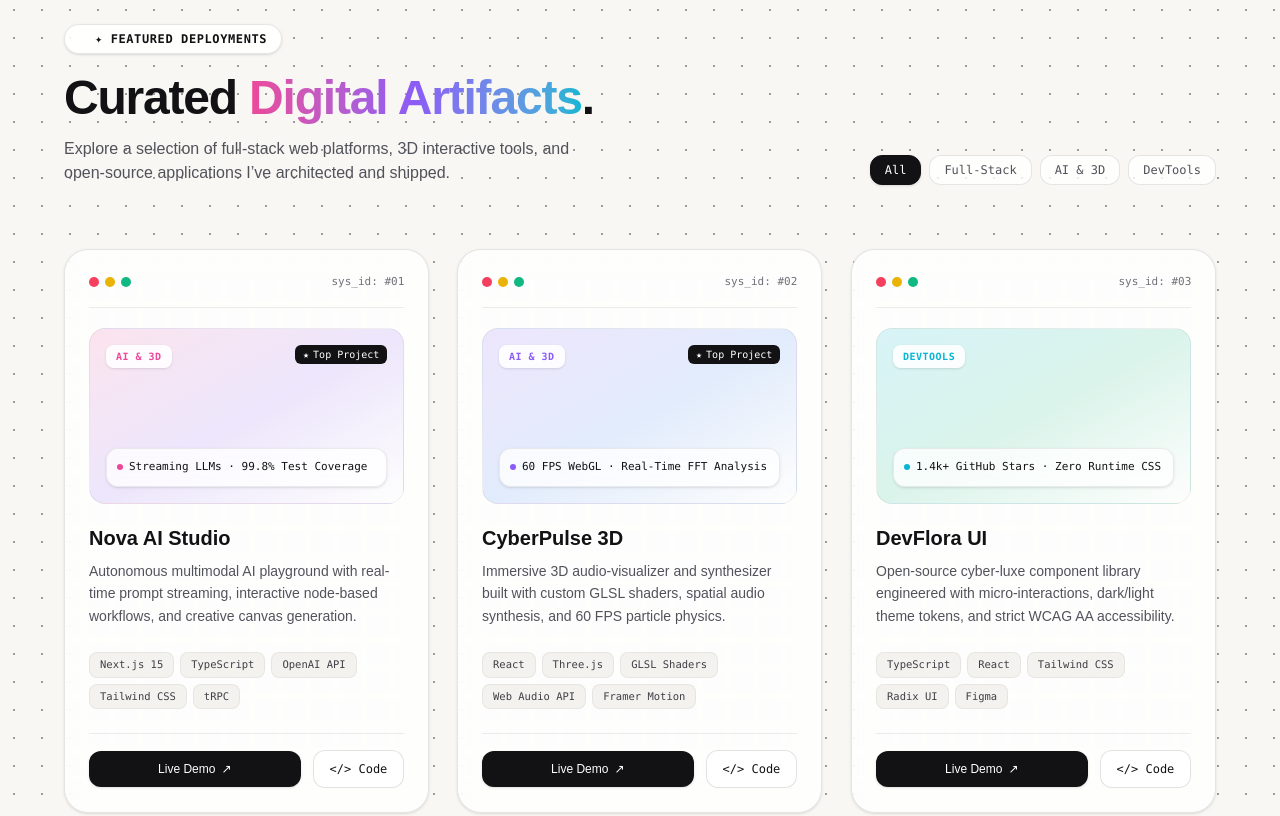
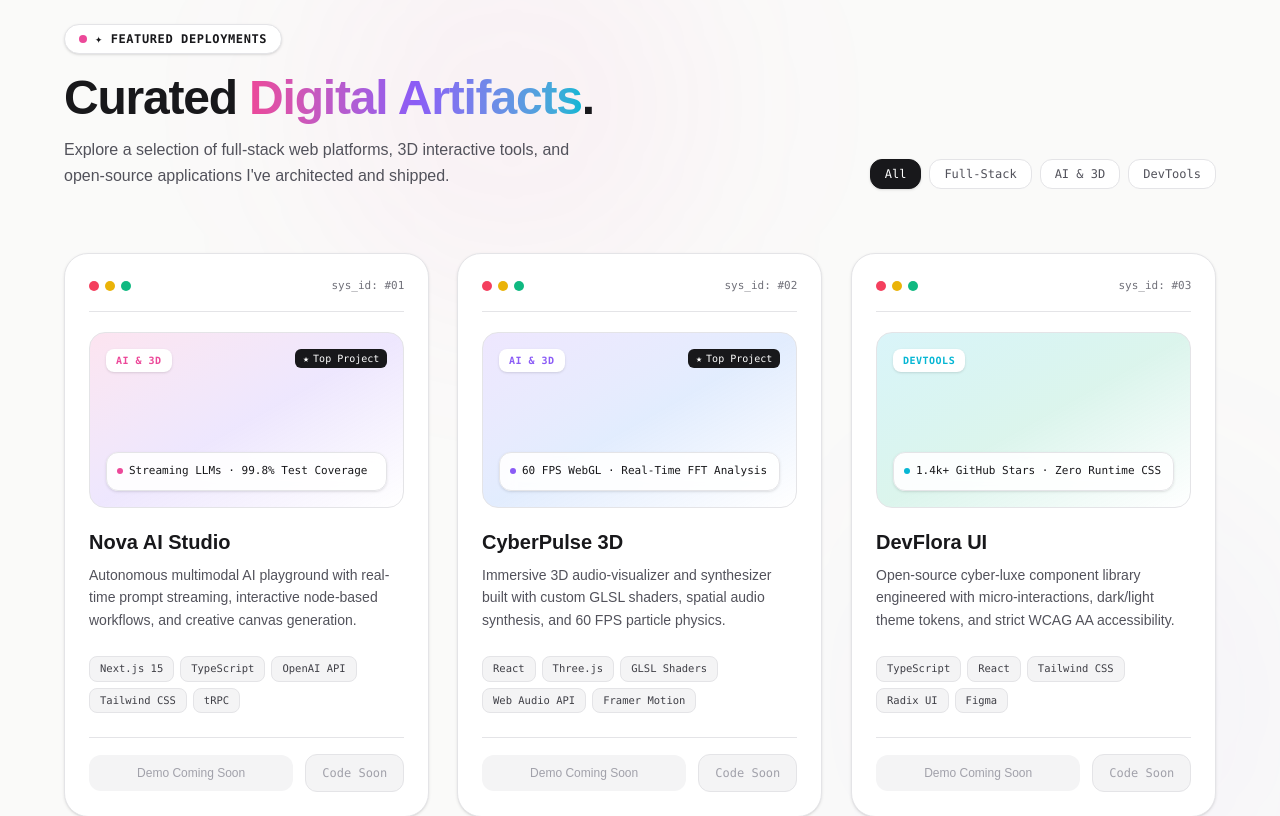
Before and after one commit to DevAgr4/Portfolio, a Next.js app: page / in a window 1280 px wide. Shown: the part 5120-5936 px from the top of the page. Built offline with nearby package versions, Linux system fonts and the light colour scheme.

Commit message:
Fix project TypeScript properties

```diff
--- a/src/sections/Projects.tsx
+++ b/src/sections/Projects.tsx
@@ -24,13 +24,21 @@ const projects: Project[] = [
     description:
       "Autonomous multimodal AI playground with real-time prompt streaming, interactive node-based workflows, and creative canvas generation.",
     stats: "Streaming LLMs · 99.8% Test Coverage",
-    stack: ["Next.js 15", "TypeScript", "OpenAI API", "Tailwind CSS", "tRPC"],
-    gradient: "from-[#ec4899]/15 via-[#8b5cf6]/15 to-transparent",
+    stack: [
+      "Next.js 15",
+      "TypeScript",
+      "OpenAI API",
+      "Tailwind CSS",
+      "tRPC",
+    ],
+    gradient:
+      "from-[#ec4899]/15 via-[#8b5cf6]/15 to-transparent",
     accent: "#ec4899",
-    demoUrl: "https://example.com",
-    githubUrl: "https://github.com",
+    demoUrl: "",
+    githubUrl: "",
     featured: true,
   },
+
   {
     id: "02",
     title: "CyberPulse 3D",
@@ -38,13 +46,21 @@ const projects: Project[] = [
     description:
       "Immersive 3D audio-visualizer and synthesizer built with custom GLSL shaders, spatial audio synthesis, and 60 FPS particle physics.",
     stats: "60 FPS WebGL · Real-Time FFT Analysis",
-    stack: ["React", "Three.js", "GLSL Shaders", "Web Audio API", "Framer Motion"],
-    gradient: "from-[#8b5cf6]/15 via-[#3b82f6]/15 to-transparent",
+    stack: [
+      "React",
+      "Three.js",
+      "GLSL Shaders",
+      "Web Audio API",
+      "Framer Motion",
+    ],
+    gradient:
+      "from-[#8b5cf6]/15 via-[#3b82f6]/15 to-transparent",
     accent: "#8b5cf6",
-    demoUrl: "https://example.com",
-    githubUrl: "https://github.com",
+    demoUrl: "",
+    githubUrl: "",
     featured: true,
   },
+
   {
     id: "03",
     title: "DevFlora UI",
@@ -52,12 +68,20 @@ const projects: Project[] = [
     description:
       "Open-source cyber-luxe component library engineered with micro-interactions, dark/light theme tokens, and strict WCAG AA accessibility.",
     stats: "1.4k+ GitHub Stars · Zero Runtime CSS",
-    stack: ["TypeScript", "React", "Tailwind CSS", "Radix UI", "Figma"],
-    gradient: "from-[#06b6d4]/15 via-[#10b981]/15 to-transparent",
+    stack: [
+      "TypeScript",
+      "React",
+      "Tailwind CSS",
+      "Radix UI",
+      "Figma",
+    ],
+    gradient:
+      "from-[#06b6d4]/15 via-[#10b981]/15 to-transparent",
     accent: "#06b6d4",
-    demoUrl: "https://example.com",
-    githubUrl: "https://github.com",
+    demoUrl: "",
+    githubUrl: "",
   },
+
   {
     id: "04",
     title: "Krypton Telemetry",
@@ -65,12 +89,20 @@ const projects: Project[] = [
     description:
       "High-throughput DevOps observability dashboard monitoring serverless edge clusters, query latencies, and real-time deployment logs.",
     stats: "< 8ms WebSocket Latency · Dockerized",
-    stack: ["Next.js", "Node.js", "PostgreSQL", "WebSockets", "Docker"],
-    gradient: "from-[#10b981]/15 via-[#06b6d4]/15 to-transparent",
+    stack: [
+      "Next.js",
+      "Node.js",
+      "PostgreSQL",
+      "WebSockets",
+      "Docker",
+    ],
+    gradient:
+      "from-[#10b981]/15 via-[#06b6d4]/15 to-transparent",
     accent: "#10b981",
-    demoUrl: "https://example.com",
-    githubUrl: "https://github.com",
+    demoUrl: "",
+    githubUrl: "",
   },
+
   {
     id: "05",
     title: "Aura FashionTech",
@@ -78,10 +110,20 @@ const projects: Project[] = [
     description:
       "High-fashion digital commerce platform featuring real-time 3D interactive garment inspection, headless CMS, and instant Stripe checkout.",
     stats: "3D Product Viewer · Headless Architecture",
-    stack: ["Next.js 15", "Three.js", "Stripe API", "Sanity CMS", "Tailwind"],
-    gradient: "from-[#ec4899]/15 via-[#f59e0b]/15 to-transparent",
+    stack: [
+      "Next.js 15",
+      "Three.js",
+      "Stripe API",
+      "Sanity CMS",
+      "Tailwind",
+    ],
+    gradient:
+      "from-[#ec4899]/15 via-[#f59e0b]/15 to-transparent",
     accent: "#ec4899",
+    demoUrl: "",
+    githubUrl: "",
   },
+
   {
     id: "06",
     title: "Synapse Graph",
@@ -89,27 +131,56 @@ const projects: Project[] = [
     description:
       "Local-first markdown second-brain with interactive 3D bidirectional knowledge graphs, instant search, and offline-first IndexedDB sync.",
     stats: "Local-First · Interactive Force Graph",
-    stack: ["React", "TypeScript", "D3.js", "IndexedDB", "Tailwind"],
-    gradient: "from-[#f59e0b]/15 via-[#ec4899]/15 to-transparent",
+    stack: [
+      "React",
+      "TypeScript",
+      "D3.js",
+      "IndexedDB",
+      "Tailwind",
+    ],
+    gradient:
+      "from-[#f59e0b]/15 via-[#ec4899]/15 to-transparent",
     accent: "#f59e0b",
+    demoUrl: "",
+    githubUrl: "",
   },
 ];
 
-const categories = ["All", "Full-Stack", "AI & 3D", "DevTools"] as const;
+const categories = [
+  "All",
+  "Full-Stack",
+  "AI & 3D",
+  "DevTools",
+] as const;
 
 export default function Projects() {
-  const [selectedCategory, setSelectedCategory] = useState<string>("All");
+  const [selectedCategory, setSelectedCategory] =
+    useState<string>("All");
 
   // Magnetic 3D tilt handler
-  const handleTilt = (e: React.MouseEvent<HTMLDivElement>) => {
+  const handleTilt = (
+    e: React.MouseEvent<HTMLDivElement>
+  ) => {
     const el = e.currentTarget;
     const rect = el.getBoundingClientRect();
-    const x = (e.clientX - rect.left) / rect.width - 0.5;
-    const y = (e.clientY - rect.top) / rect.height - 0.5;
-    el.style.transform = `perspective(800px) rotateY(${x * 8}deg) rotateX(${-y * 8}deg) translateY(-4px)`;
+
+    const x =
+      (e.clientX - rect.left) / rect.width - 0.5;
+
+    const y =
+      (e.clientY - rect.top) / rect.height - 0.5;
+
+    el.style.transform = `
+      perspective(800px)
+      rotateY(${x * 8}deg)
+      rotateX(${-y * 8}deg)
+      translateY(-4px)
+    `;
   };
 
-  const resetTilt = (e: React.MouseEvent<HTMLDivElement>) => {
+  const resetTilt = (
+    e: React.MouseEvent<HTMLDivElement>
+  ) => {
     e.currentTarget.style.transform =
       "perspective(800px) rotateY(0deg) rotateX(0deg) translateY(0px)";
   };
@@ -117,173 +188,257 @@ export default function Projects() {
   const filteredProjects =
     selectedCategory === "All"
       ? projects
-      : projects.filter((p) => p.category === selectedCategory);
+      : projects.filter(
+          (project) =>
+            project.category === selectedCategory
+        );
 
   return (
     <section
       id="projects"
-      className="relative bg-[#f8f7f4] text-[#121214] px-4 sm:px-8 md:px-14 py-20 md:py-28 overflow-hidden font-['Outfit',sans-serif] border-t border-[#121214]/8"
+      className="relative bg-[#FAFAF9] text-[#18181B] px-4 sm:px-8 md:px-14 py-20 md:py-28 overflow-hidden font-['Outfit',sans-serif] border-t border-[#E4E4E7]"
     >
       {/* Background Dot Matrix Pattern */}
       <div
-        className="absolute inset-0 opacity-[0.4] pointer-events-none"
+        className="absolute inset-0 opacity-[0.25] pointer-events-none"
         style={{
-          backgroundImage: "radial-gradient(#121214 0.8px, transparent 0.8px)",
-          backgroundSize: "28px 28px"
+          backgroundImage:
+            "radial-gradient(#18181B 0.7px, transparent 0.7px)",
+          backgroundSize: "28px 28px",
         }}
       />
 
+      {/* Soft Background Glow */}
+      <div className="absolute inset-0 pointer-events-none overflow-hidden">
+        <div className="absolute top-0 left-1/4 w-96 h-96 bg-[#EC4899]/5 blur-[100px] rounded-full" />
+
+        <div className="absolute right-0 top-1/3 w-96 h-96 bg-[#8B5CF6]/5 blur-[110px] rounded-full" />
+
+        <div className="absolute bottom-0 left-0 w-80 h-80 bg-[#06B6D4]/5 blur-[100px] rounded-full" />
+      </div>
+
       <div className="max-w-6xl mx-auto relative z-10">
 
-        {/* ── Section Header ── */}
+        {/* Section Header */}
         <div className="text-center md:text-left mb-12 sm:mb-16">
-          <div className="inline-flex items-center gap-2 bg-white/90 border border-[#121214]/10 px-3.5 py-1.5 rounded-full mb-4 shadow-sm">
-            <span className="w-2 h-2 rounded-full bg-[#ec4899] animate-ping" />
-            <span className="font-mono text-xs font-semibold text-[#121214] uppercase tracking-wider">
+
+          <div className="inline-flex items-center gap-2 bg-white border border-[#E4E4E7] px-3.5 py-1.5 rounded-full mb-4 shadow-sm">
+            <span className="relative w-2 h-2 rounded-full bg-[#EC4899]">
+              <span className="absolute inset-0 rounded-full bg-[#EC4899] animate-ping" />
+            </span>
+
+            <span className="font-mono text-xs font-semibold text-[#18181B] uppercase tracking-wider">
               ✦ Featured Deployments
             </span>
           </div>
 
           <div className="flex flex-col md:flex-row md:items-end justify-between gap-6">
+
             <div>
-              <h2 className="text-3xl sm:text-4xl md:text-5xl font-bold tracking-tight text-[#121214] leading-[1.15]">
-                Curated <span className="bg-gradient-to-r from-[#ec4899] via-[#8b5cf6] to-[#06b6d4] bg-clip-text text-transparent">Digital Artifacts</span>.
+              <h2 className="text-3xl sm:text-4xl md:text-5xl font-bold tracking-tight text-[#18181B] leading-[1.15]">
+                Curated{" "}
+                <span className="bg-gradient-to-r from-[#EC4899] via-[#8B5CF6] to-[#06B6D4] bg-clip-text text-transparent">
+                  Digital Artifacts
+                </span>
+                .
               </h2>
-              <p className="mt-3 text-sm sm:text-base text-[#52525b] max-w-lg font-normal">
-                Explore a selection of full-stack web platforms, 3D interactive tools, and open-source applications I’ve architected and shipped.
+
+              <p className="mt-3 text-sm sm:text-base text-[#52525B] max-w-lg font-normal leading-relaxed">
+                Explore a selection of full-stack web platforms,
+                3D interactive tools, and open-source applications
+                I&apos;ve architected and shipped.
               </p>
             </div>
 
-            {/* Category Filter Pills */}
+            {/* Category Filters */}
             <div className="flex flex-wrap gap-2">
-              {categories.map((cat) => (
+
+              {categories.map((category) => (
                 <button
-                  key={cat}
-                  onClick={() => setSelectedCategory(cat)}
+                  key={category}
+                  onClick={() =>
+                    setSelectedCategory(category)
+                  }
                   className={`font-mono text-xs px-3.5 py-1.5 rounded-xl border transition-all ${
-                    selectedCategory === cat
-                      ? "bg-[#121214] text-white border-[#121214] shadow-sm"
-                      : "bg-white/80 hover:bg-white text-[#52525b] border-[#121214]/10 hover:border-[#121214]/25"
+                    selectedCategory === category
+                      ? "bg-[#18181B] text-white border-[#18181B] shadow-sm"
+                      : "bg-white hover:bg-[#F4F4F5] text-[#52525B] border-[#E4E4E7] hover:border-[#A1A1AA]"
                   }`}
                 >
-                  {cat}
+                  {category}
                 </button>
               ))}
+
             </div>
           </div>
         </div>
 
-        {/* ── Projects Grid ── */}
+        {/* Projects Grid */}
         <div className="grid md:grid-cols-2 lg:grid-cols-3 gap-6 sm:gap-7">
+
           {filteredProjects.map((project) => (
             <div
               key={project.id}
               onMouseMove={handleTilt}
               onMouseLeave={resetTilt}
-              className="bg-white/80 backdrop-blur-md border border-[#121214]/10 rounded-3xl p-6 shadow-sm hover:shadow-[0_18px_40px_-10px_rgba(18,18,20,0.12)] transition-all duration-300 flex flex-col justify-between will-change-transform group"
+              className="bg-white border border-[#E4E4E7] rounded-3xl p-6 shadow-sm hover:shadow-[0_18px_40px_-10px_rgba(18,18,20,0.12)] transition-all duration-300 flex flex-col justify-between will-change-transform group"
             >
+
               <div>
-                {/* Mac Terminal Header Bar on Card */}
-                <div className="flex items-center justify-between pb-4 border-b border-[#121214]/8 mb-5">
+
+                {/* Terminal Header */}
+                <div className="flex items-center justify-between pb-4 border-b border-[#E4E4E7] mb-5">
+
                   <div className="flex items-center gap-1.5">
-                    <span className="w-2.5 h-2.5 rounded-full bg-[#f43f5e]" />
-                    <span className="w-2.5 h-2.5 rounded-full bg-[#eab308]" />
-                    <span className="w-2.5 h-2.5 rounded-full bg-[#10b981]" />
+                    <span className="w-2.5 h-2.5 rounded-full bg-[#F43F5E]" />
+                    <span className="w-2.5 h-2.5 rounded-full bg-[#EAB308]" />
+                    <span className="w-2.5 h-2.5 rounded-full bg-[#10B981]" />
                   </div>
-                  <span className="font-mono text-[11px] text-[#71717a]">
+
+                  <span className="font-mono text-[11px] text-[#71717A]">
                     sys_id: #{project.id}
                   </span>
+
                 </div>
 
-                {/* Project Visual Canvas / Glow Preview Header */}
+                {/* Project Preview */}
                 <div
-                  className={`relative h-44 rounded-2xl bg-gradient-to-br ${project.gradient} border border-[#121214]/6 p-4 flex flex-col justify-between overflow-hidden mb-5`}
+                  className={`relative h-44 rounded-2xl bg-gradient-to-br ${project.gradient} border border-[#E4E4E7] p-4 flex flex-col justify-between overflow-hidden mb-5`}
                 >
+
                   <div className="flex justify-between items-start">
+
                     <span
-                      className="font-mono text-[10px] font-semibold uppercase tracking-wider px-2.5 py-1 rounded-lg bg-white/90 shadow-sm"
-                      style={{ color: project.accent }}
+                      className="font-mono text-[10px] font-semibold uppercase tracking-wider px-2.5 py-1 rounded-lg bg-white shadow-sm"
+                      style={{
+                        color: project.accent,
+                      }}
                     >
                       {project.category}
                     </span>
+
                     {project.featured && (
-                      <span className="font-mono text-[10px] px-2 py-0.5 rounded-md bg-[#121214] text-white flex items-center gap-1">
-                        <span>★</span> Top Project
+                      <span className="font-mono text-[10px] px-2 py-0.5 rounded-md bg-[#18181B] text-white flex items-center gap-1">
+                        <span>★</span>
+                        Top Project
                       </span>
                     )}
+
                   </div>
 
-                  {/* High-Tech Spec / Stats Badge */}
-                  <div className="bg-white/80 backdrop-blur-sm border border-[#121214]/8 rounded-xl p-2.5 shadow-sm">
-                    <div className="font-mono text-[11px] text-[#121214] font-medium flex items-center gap-1.5">
-                      <span className="w-1.5 h-1.5 rounded-full" style={{ background: project.accent }} />
+                  {/* Stats */}
+                  <div className="bg-white/90 backdrop-blur-sm border border-[#E4E4E7] rounded-xl p-2.5 shadow-sm">
+
+                    <div className="font-mono text-[11px] text-[#18181B] font-medium flex items-center gap-1.5">
+
+                      <span
+                        className="w-1.5 h-1.5 rounded-full"
+                        style={{
+                          background: project.accent,
+                        }}
+                      />
+
                       {project.stats}
+
                     </div>
+
                   </div>
                 </div>
 
-                {/* Title & Description */}
-                <h3 className="text-xl font-bold text-[#121214] group-hover:text-[#ec4899] transition-colors mb-2">
+                {/* Title */}
+                <h3 className="text-xl font-bold text-[#18181B] group-hover:text-[#EC4899] transition-colors mb-2">
                   {project.title}
                 </h3>
-                <p className="text-sm text-[#52525b] leading-relaxed mb-6 font-normal">
+
+                {/* Description */}
+                <p className="text-sm text-[#52525B] leading-relaxed mb-6 font-normal">
                   {project.description}
                 </p>
+
               </div>
 
               <div>
-                {/* Tech Stack Pills */}
+
+                {/* Tech Stack */}
                 <div className="flex flex-wrap gap-1.5 mb-6">
+
                   {project.stack.map((tech) => (
                     <span
                       key={tech}
-                      className="font-mono text-[10.5px] px-2.5 py-1 rounded-lg bg-[#f3f2ee] text-[#3f3f46] border border-[#121214]/6"
+                      className="font-mono text-[10.5px] px-2.5 py-1 rounded-lg bg-[#F4F4F5] text-[#3F3F46] border border-[#E4E4E7]"
                     >
                       {tech}
                     </span>
                   ))}
+
                 </div>
 
-                {/* Card Action Links */}
-                <div className="flex items-center gap-3 pt-4 border-t border-[#121214]/8">
+                {/* Action Links */}
+                <div className="flex items-center gap-3 pt-4 border-t border-[#E4E4E7]">
+
+                  {project.demoUrl ? (
                     <a
                       href={project.demoUrl}
                       target="_blank"
                       rel="noopener noreferrer"
-                    className="flex-1 bg-[#121214] hover:bg-black text-white text-xs font-medium py-2.5 px-4 rounded-xl text-center flex items-center justify-center gap-1.5 transition-all shadow-sm"
+                      className="flex-1 bg-[#18181B] hover:bg-black text-white text-xs font-medium py-2.5 px-4 rounded-xl text-center flex items-center justify-center gap-1.5 transition-all shadow-sm"
                     >
                       <span>Live Demo</span>
                       <span className="text-xs">↗</span>
                     </a>
+                  ) : (
+                    <span className="flex-1 bg-[#F4F4F5] text-[#A1A1AA] text-xs font-medium py-2.5 px-4 rounded-xl text-center cursor-not-allowed">
+                      Demo Coming Soon
+                    </span>
+                  )}
+
+                  {project.githubUrl ? (
                     <a
                       href={project.githubUrl}
                       target="_blank"
                       rel="noopener noreferrer"
-                    className="bg-white hover:bg-[#f3f2ee] text-[#121214] border border-[#121214]/12 text-xs font-mono py-2.5 px-4 rounded-xl text-center transition-all flex items-center gap-1.5"
+                      className="bg-white hover:bg-[#F4F4F5] text-[#18181B] border border-[#E4E4E7] text-xs font-mono py-2.5 px-4 rounded-xl text-center transition-all flex items-center gap-1.5"
                     >
                       <span>&lt;/&gt; Code</span>
                     </a>
+                  ) : (
+                    <span className="bg-[#F4F4F5] text-[#A1A1AA] border border-[#E4E4E7] text-xs font-mono py-2.5 px-4 rounded-xl text-center cursor-not-allowed">
+                      Code Soon
+                    </span>
+                  )}
+
                 </div>
               </div>
+
             </div>
           ))}
+
         </div>
 
-        {/* ── Bottom Callout: Github Link ── */}
-        <div className="mt-14 p-6 sm:p-8 rounded-3xl bg-white/60 border border-[#121214]/10 backdrop-blur-md flex flex-col sm:flex-row items-center justify-between gap-4 text-center sm:text-left">
+        {/* Bottom Callout */}
+        <div className="mt-14 p-6 sm:p-8 rounded-3xl bg-white border border-[#E4E4E7] backdrop-blur-md flex flex-col sm:flex-row items-center justify-between gap-4 text-center sm:text-left shadow-sm">
+
           <div>
-            <div className="font-bold text-lg text-[#121214]">Have an innovative project in mind?</div>
-            <div className="text-sm text-[#71717a]">Check out my open-source repositories and experimental repos on GitHub.</div>
+            <div className="font-bold text-lg text-[#18181B]">
+              Have an innovative project in mind?
             </div>
+
+            <div className="text-sm text-[#71717A] mt-1">
+              Check out my open-source repositories and experimental
+              projects on GitHub.
+            </div>
+          </div>
+
           <a
             href="https://github.com"
             target="_blank"
             rel="noopener noreferrer"
-            className="bg-[#121214] hover:bg-black text-white text-xs font-medium px-6 py-3.5 rounded-2xl flex items-center gap-2 shadow-sm transition-all flex-shrink-0"
+            className="bg-[#18181B] hover:bg-black text-white text-xs font-medium px-6 py-3.5 rounded-2xl flex items-center gap-2 shadow-sm transition-all flex-shrink-0"
           >
             <span>View All Repositories on GitHub</span>
             <span>→</span>
           </a>
+
         </div>
 
       </div>
```
Lines whose indentation alone changed are shown as unchanged.
